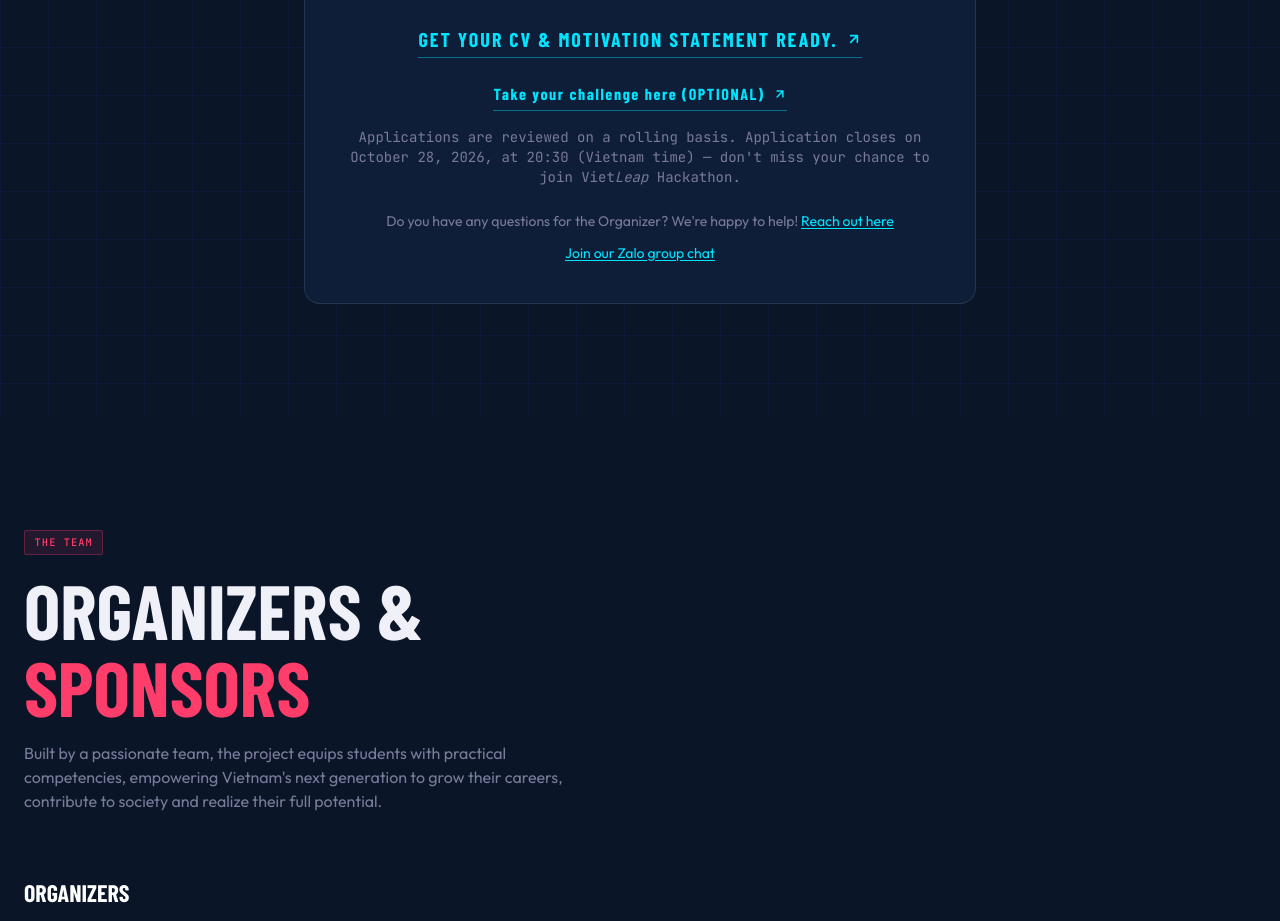
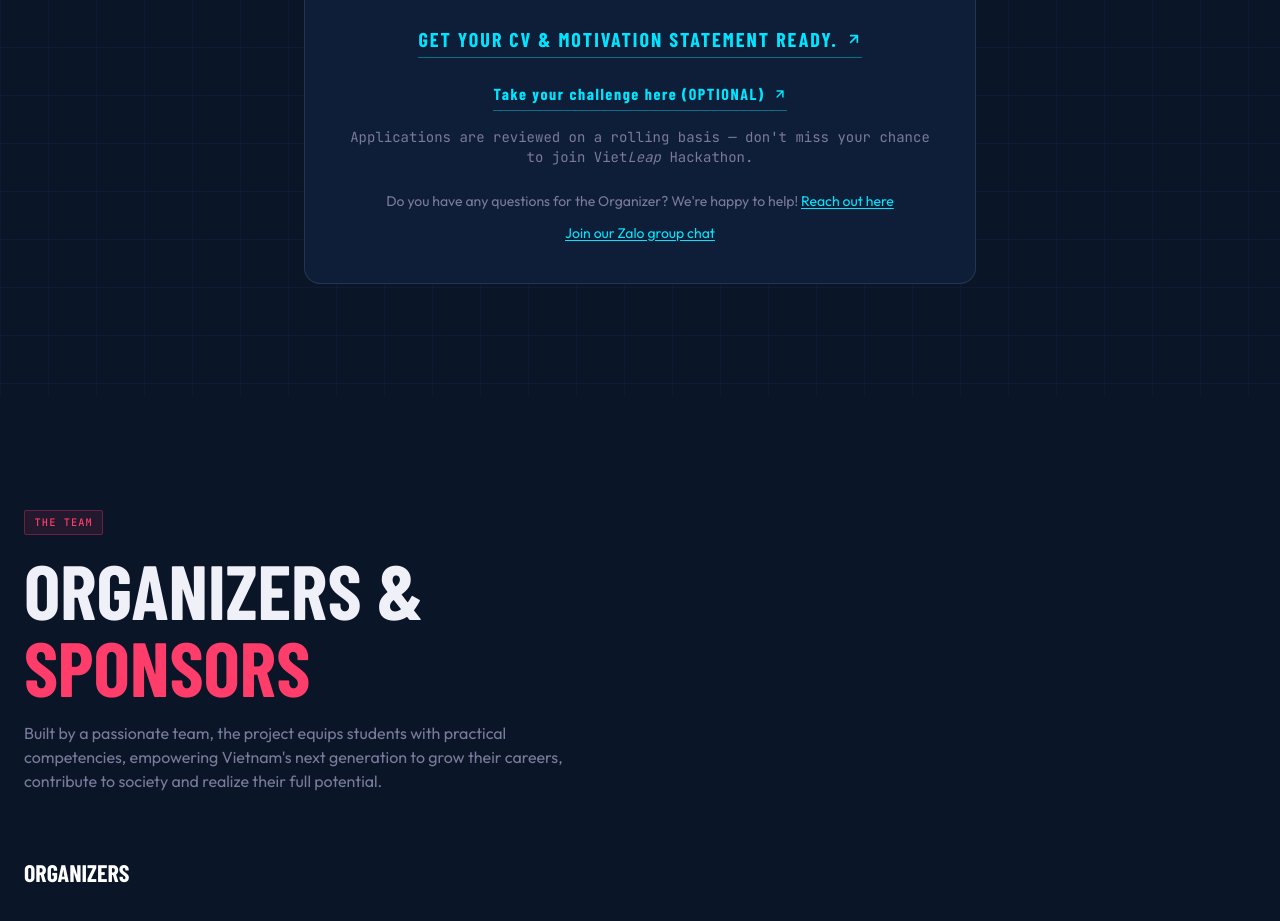
Before and after one commit to nhuynghu/vietleap, a React (Vite) app: page / in a window 1280 px wide. Shown: the part 3980-4901 px from the top of the page. Built offline with nearby package versions, Linux system fonts and the light colour scheme; the HTML template or start-up script is replaced by a standard one; a web font is replaced by a local one.

Commit message:
Update App.tsx

```diff
--- a/src/App.tsx
+++ b/src/App.tsx
@@ -383,7 +383,7 @@ function Register() {
               </svg>
             </a>
           </p>
-          <p className="text-[#7a7a9a] text-sm font-mono mt-4"> Applications are reviewed on a rolling basis. Application closes on October 28, 2026, at 20:30 (Vietnam time) — don't miss your chance to join Viet<i>Leap</i> Hackathon.</p>
+          <p className="text-[#7a7a9a] text-sm font-mono mt-4"> Applications are reviewed on a rolling basis — don't miss your chance to join Viet<i>Leap</i> Hackathon.</p>
           <p className="mt-6 text-[#7a7a9a] text-sm">
             Do you have any questions for the Organizer? We're happy to help!{" "}
             <a
```
